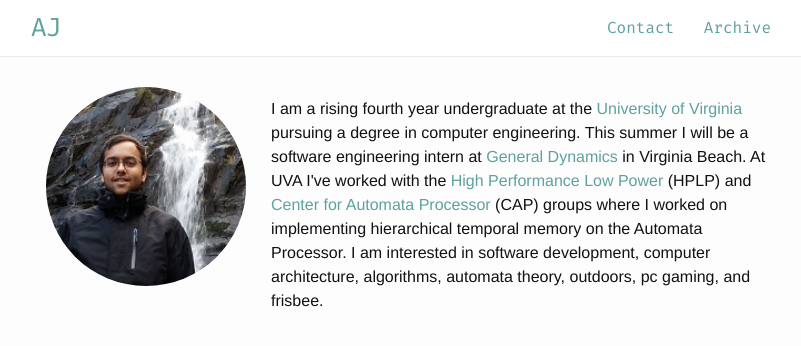
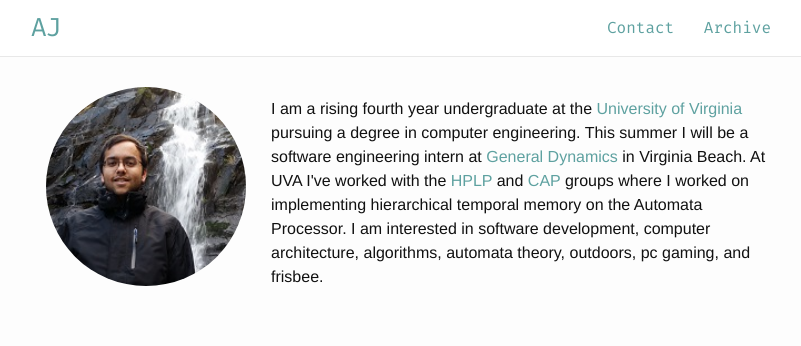
Before and after one commit to ajvarshneya/ajvarshneya.github.io, a Jekyll site: the page built from index.html, in a window 1280 px wide. Shown: the top 346 px of the page, without its empty margins (239-1040 px from the left). Built offline with Jekyll 4.4.1, drawn with Linux system fonts in a browser that asks for light colours.

Commit message:
Updated index

```diff
--- a/index.html
+++ b/index.html
@@ -4,7 +4,7 @@ layout: default
   <!--<h1 class="page-heading"><a href="{{ page.permalink }}">{{ page.title }}</a></h1>-->
 <div id="main-container" style="">
 	<img src="aj.jpg" style="border-radius: 50%; width: 200px; float: left; margin: -10px 25px 20px 15px;">
-	<p style="margin: 10px 0px 0px 0px;"> I am a rising fourth year undergraduate at the <a href="http://seas.virginia.edu/">University of Virginia</a> pursuing a degree in computer engineering. This summer I will be a software engineering intern at <a href="http://www.generaldynamics.com/">General Dynamics</a> in Virginia Beach. At UVA I've worked with the <a href="http://hplp.ece.virginia.edu/">High Performance Low Power</a> (HPLP) and <a href="http://cap.virginia.edu/">Center for Automata Processor</a> (CAP) groups where I worked on implementing hierarchical temporal memory on the Automata Processor. I am interested in software development, computer architecture, algorithms, automata theory, outdoors, pc gaming, and frisbee.</p>
+	<p style="margin: 10px 0px 0px 0px;"> I am a rising fourth year undergraduate at the <a href="http://seas.virginia.edu/">University of Virginia</a> pursuing a degree in computer engineering. This summer I will be a software engineering intern at <a href="http://www.generaldynamics.com/">General Dynamics</a> in Virginia Beach. At UVA I've worked with the <a href="http://hplp.ece.virginia.edu/">HPLP</a> and <a href="http://cap.virginia.edu/">CAP</a> groups where I worked on implementing hierarchical temporal memory on the Automata Processor. I am interested in software development, computer architecture, algorithms, automata theory, outdoors, pc gaming, and frisbee.</p>
 </span>
   <!--<p class="rss-subscribe">subscribe <a href="{{ "/feed.xml" | prepend: site.baseurl }}">via RSS</a></p>-->
 
```
Also changed, not shown: 1 other file.
